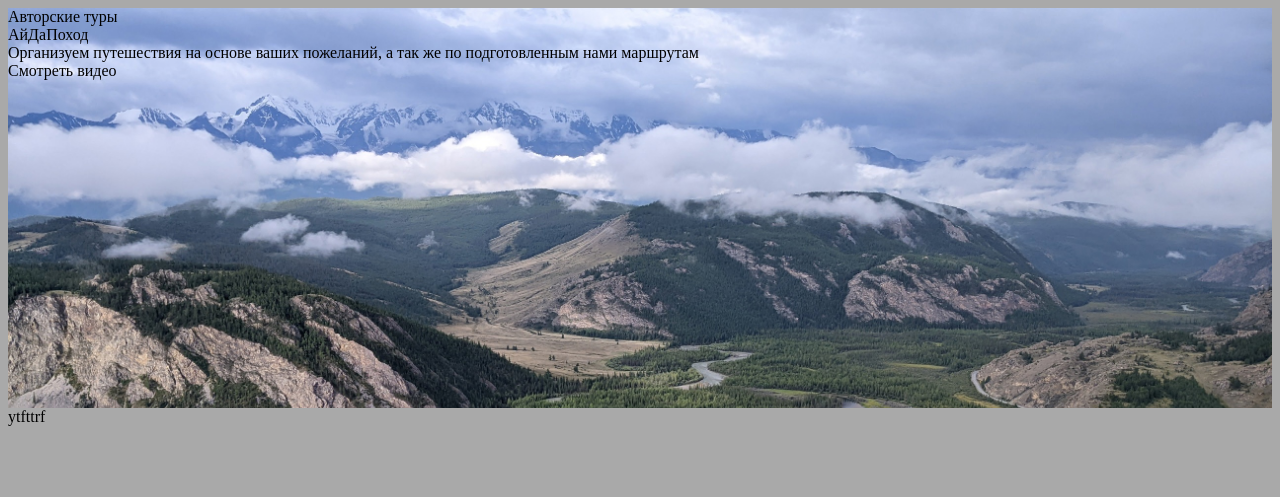
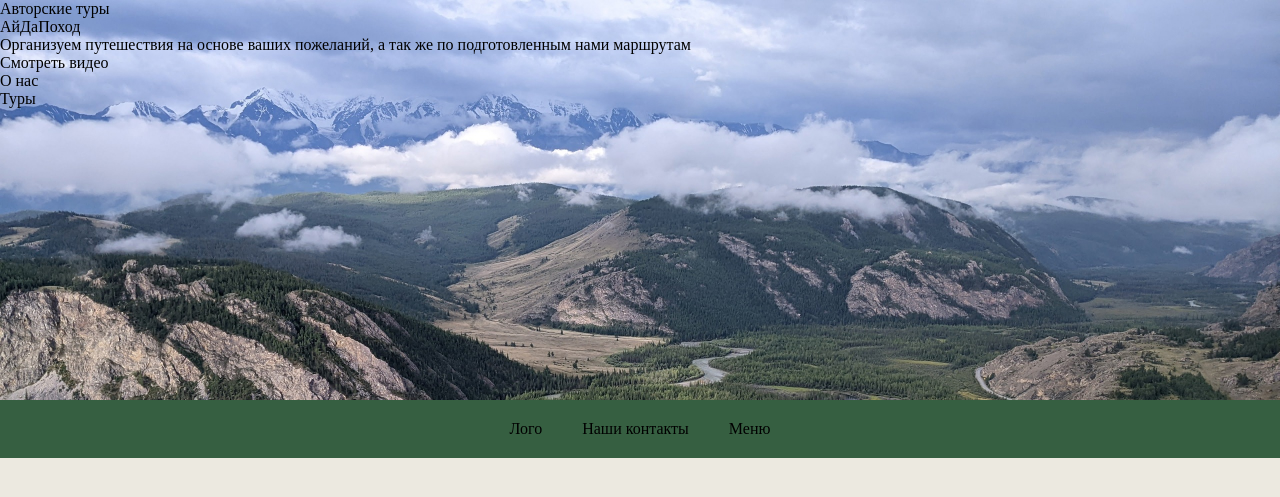
Before and after one commit to TwoMokko/travel, a PHP site: page / in a window 1280 px wide. Shown: the top 497 px of the page. Run offline with PHP 8.4, Linux system fonts and the light colour scheme; style sheets or scripts are compiled from the project's sources; some libraries are stand-ins or nearby versions.

Commit message:
Начало работы с футером

```diff
--- a/css/main.scss
+++ b/css/main.scss
@@ -1,3 +1,14 @@
-body { background-color: darkgray;
+$color_main_green: #365f41;
+$color_main: #ece9e0;
+
+
+body { background-color: $color_main; margin: 0;
 	> header.hat { background-image: url("pic/hat.jpg"); background-size: cover; height: 400px;}
 }
+
+div.block.footer {
+	display: flex; justify-content: center; background-color: $color_main_green;
+	> div {
+		padding: 20px;
+	}
+}
--- a/index.php
+++ b/index.php
@@ -10,7 +10,14 @@
             <div>АйДаПоход</div>
             <div>Организуем путешествия на основе ваших пожеланий, а так же по подготовленным нами маршрутам</div>
             <div>Смотреть видео</div>
-        </div><?php
+        </div>
+        <div>
+            <div>О нас</div>
+        </div>
+        <div>
+            <div>Туры</div>
+        </div>
+        <div></div><?php
     }
 
     require 'templates/footer.tpl';
--- a/templates/footer.tpl
+++ b/templates/footer.tpl
@@ -1,5 +1,9 @@
 <?php
 
     function Footer() {
-        ?><div>ytfttrf</div><?php
+        ?><div class = "block footer">
+            <div>Лого</div>
+            <div>Наши контакты</div>
+            <div>Меню</div>
+        </div><?php
     }
```
